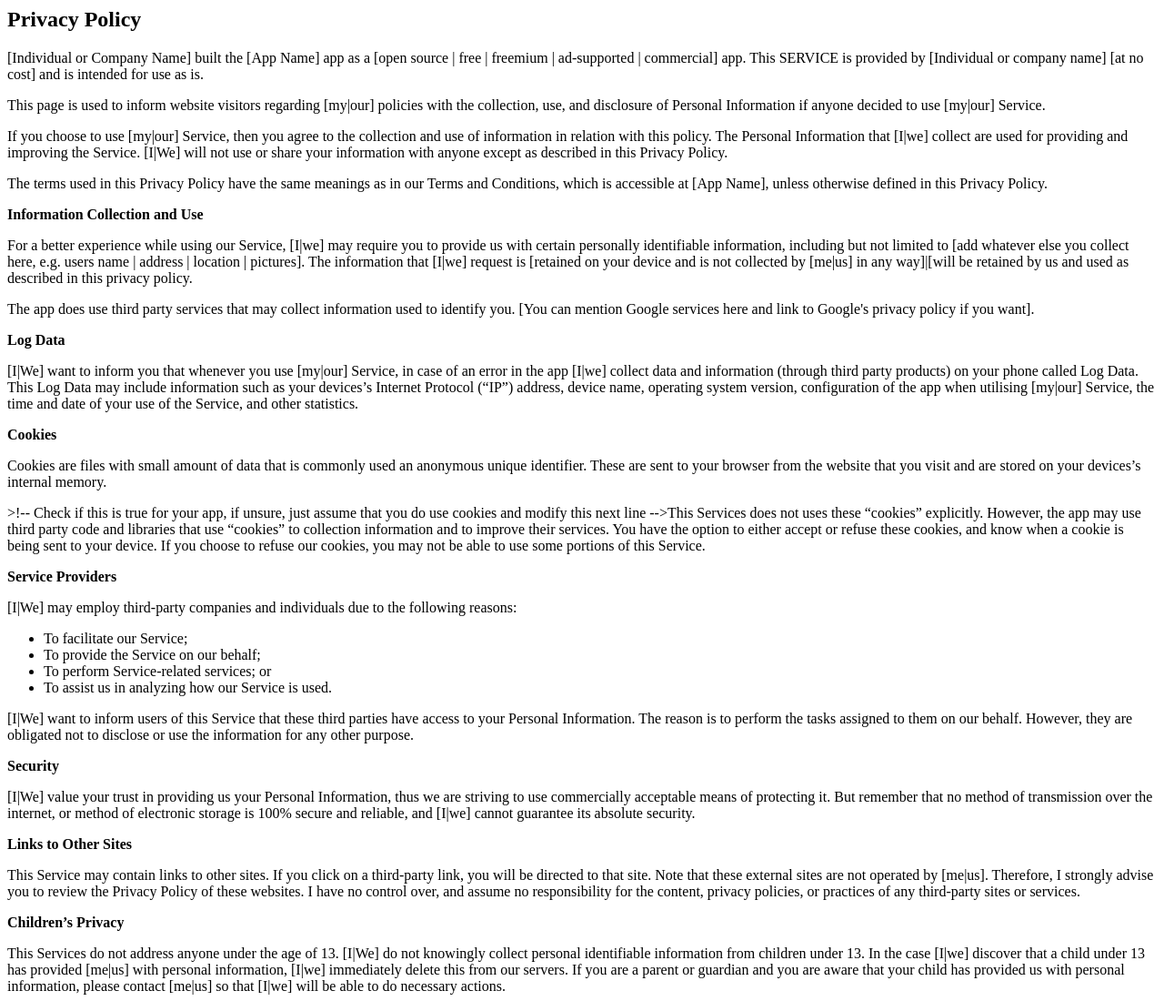
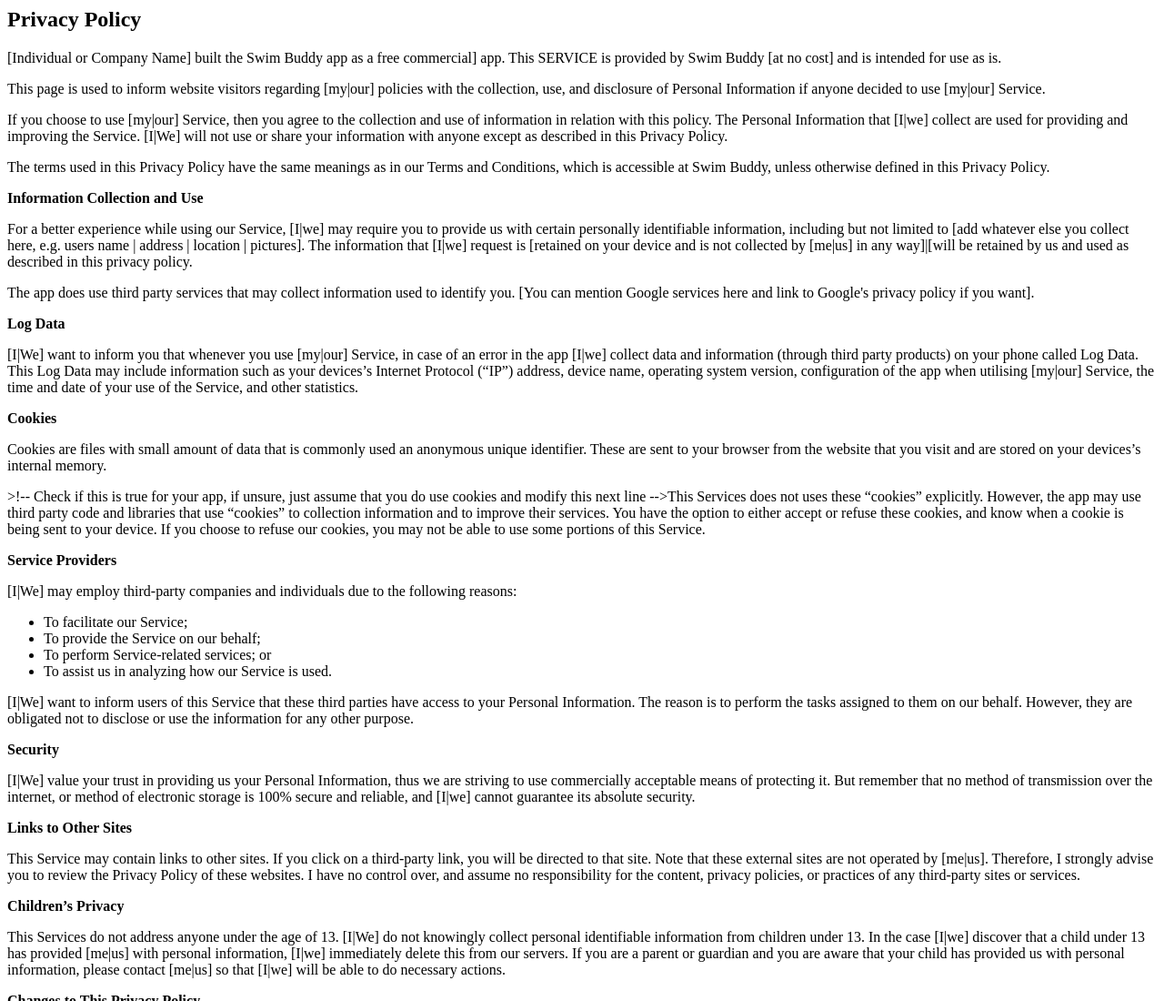
Before and after one commit to chattel/privacy, a plain HTML site: page index.html in a window 1280 px wide. Shown: the top 1100 px of the page at 91% size. Drawn offline with Linux system fonts and the light colour scheme.

Commit message:
Update index.html

```diff
--- a/index.html
+++ b/index.html
@@ -1,7 +1,7 @@
 <html>
 <body>
 <h2>Privacy Policy</h2>
-<p>[Individual or Company Name] built the [App Name] app as a [open source | free | freemium | ad-supported | commercial] app. This SERVICE is provided by [Individual or company name] [at no cost] and is intended
+<p>[Individual or Company Name] built the Swim Buddy app as a free commercial] app. This SERVICE is provided by Swim Buddy [at no cost] and is intended
     for use as is.</p>
 <p>This page is used to inform website visitors regarding [my|our] policies with the collection, use, and
     disclosure of Personal Information if anyone decided to use [my|our] Service.</p>
@@ -10,7 +10,7 @@
     improving the Service. [I|We] will not use or share your information with anyone except as described
     in this Privacy Policy.</p>
 <p>The terms used in this Privacy Policy have the same meanings as in our Terms and Conditions,
-    which is accessible at [App Name], unless otherwise defined in this Privacy Policy.</p>
+    which is accessible at Swim Buddy, unless otherwise defined in this Privacy Policy.</p>
 
 <p><strong>Information Collection and Use</strong></p>
 <p>For a better experience while using our Service, [I|we] may require you to provide us with certain
```
